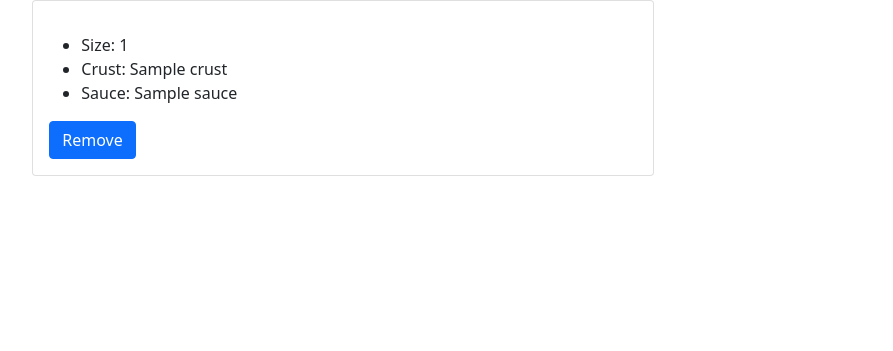
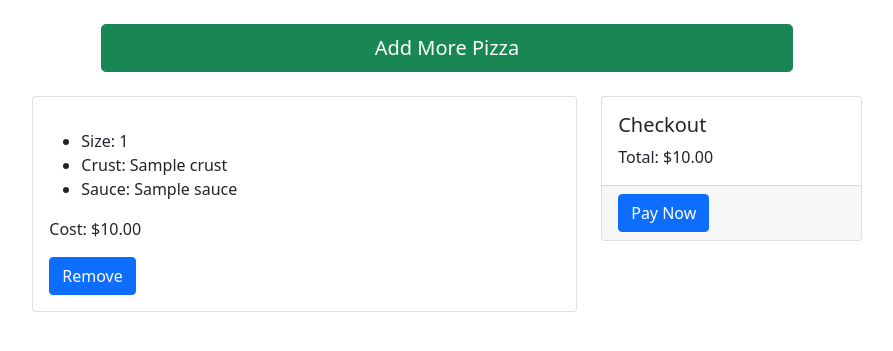
Before and after one commit to petersercombe/PizzaWebApp, a Flask app: template templates/cart.html in a window 1280 px wide. Shown: the part 56-407 px from the top of the page, without its empty margins (193-1086 px from the left). Run offline with Flask 2, Linux system fonts and the light colour scheme; the template is opened without the code that fills it: most values are stand-ins (such as "Sample title", 1, 10 or a date in 2020); some libraries are stand-ins or nearby versions.

Commit message:
Thursday 2nd June - What a mess!

```diff
--- a/main.py
+++ b/main.py
@@ -6,13 +6,11 @@ app = Flask(__name__)
 app.secret_key = "AnythingYouWant"
 
 
-
 @app.route("/")
 @app.route("/home")
 def home():
-    if "orderData" not in session: session["orderData"] = {}; session["price"] = 0.00
+    if "orderData" not in session: session["orderData"] = {}
     session.modified = True
-    print(session["price"])
     return render_template("index.html")
 
 @app.route("/order")
@@ -36,22 +34,24 @@ def customise():
 @app.route("/cart")
 def cartView():
     if "orderData" not in session: return redirect("/")
-    return render_template("cart.html", orderData=session["orderData"], menu=menu) # lots to do here
+    return render_template("cart.html", orderData=session["orderData"], menu=menu)
 
 
 @app.route("/cart", methods = ["post"])
 def cartPost():
     if "orderData" not in session: return redirect("/")
-    session["orderData"][str(len(session["orderData"]))] = request.form.to_dict()
-    session["price"] += menu[request.form["selection"]]["price"]
-    session["price"] += customisations["sizes"][request.form["size"]]
-    session["price"] += customisations["crusts"][request.form["crust"]]
-    session["price"] += customisations["sauces"][request.form["sauce"]]
+    item = str(len(session["orderData"])) # Houston, we have a problem here.
+    session["orderData"][item] = request.form.to_dict()
+    itemPrice = menu[request.form["selection"]]["price"]
+    itemPrice += customisations["sizes"][request.form["size"]]
+    itemPrice += customisations["crusts"][request.form["crust"]]
+    itemPrice += customisations["sauces"][request.form["sauce"]]
     for key, value in request.form.to_dict().items():
         if key.startswith("extra"):
-            session["price"] += customisations["extras"][request.form[key]]
-    print(session["price"])
-    # ToDo: Store price specifically with this pizza order so it can be subtracted from the total when removed from the cart.
+            itemPrice += customisations["extras"][request.form[key]]
+    session["orderData"][item]["itemPrice"] = itemPrice
+    print (session["orderData"])
+
     session.modified = True
     return redirect("/cart")
 
--- a/templates/cart.html
+++ b/templates/cart.html
@@ -4,11 +4,20 @@
 
 {% block content %}
 
+{% set ns = namespace(totalPrice=0) %}
+<div class="btn-group d-md-flex col-10 mx-auto" role="group">
+    <a type="button" href="/order?collection={{orderData.collection}}" class="btn btn-success btn-lg">Add More Pizza</a>
+  </div>
+<br>
+<div class="row">
+
+<div class="col-lg-8">
+
 {% for key, order in orderData.items() %}
 
 {% if key != "collection" %}
 
-<div class="card w-75">
+<div class="card w-100">
   <div class="card-body">
     <h5 class="card-title"> {{ menu[order.selection]["title"] }} </h5>
       <p class="card-text">
@@ -23,6 +32,10 @@
         {% endfor %}
 
       </ul>
+      Cost: {{ "${:.2f}".format(order.itemPrice) }}
+
+      {% set ns.totalPrice = ns.totalPrice + order.itemPrice %}
+
       </p>
     <a href="/remove/{{key}}" class="btn btn-primary">Remove</a>
   </div>
@@ -32,4 +45,23 @@
 
 {% endfor %}
 
+</div>
+
+  <div class="col-lg-4">
+    <div class="card w-100">
+      <div class="card-body">
+        <h5 class="card-title">Checkout</h5>
+        <p class="card-text">
+          Total: {{ "${:.2f}".format(ns.totalPrice) }}
+        </p>
+      </div>
+      <div class="card-footer">
+        <a href="#" class="btn btn-primary">Pay Now</a>
+      </div>
+    </div>
+
+  </div>
+
+</div>
+
 {% endblock %}
--- a/templates/layout.html
+++ b/templates/layout.html
@@ -56,7 +56,7 @@
     </div>
   </div>
 </nav>
-
+<br>
 <div class="container-fluid">
     <div class="row">
         <div class="col-2"></div>
```
